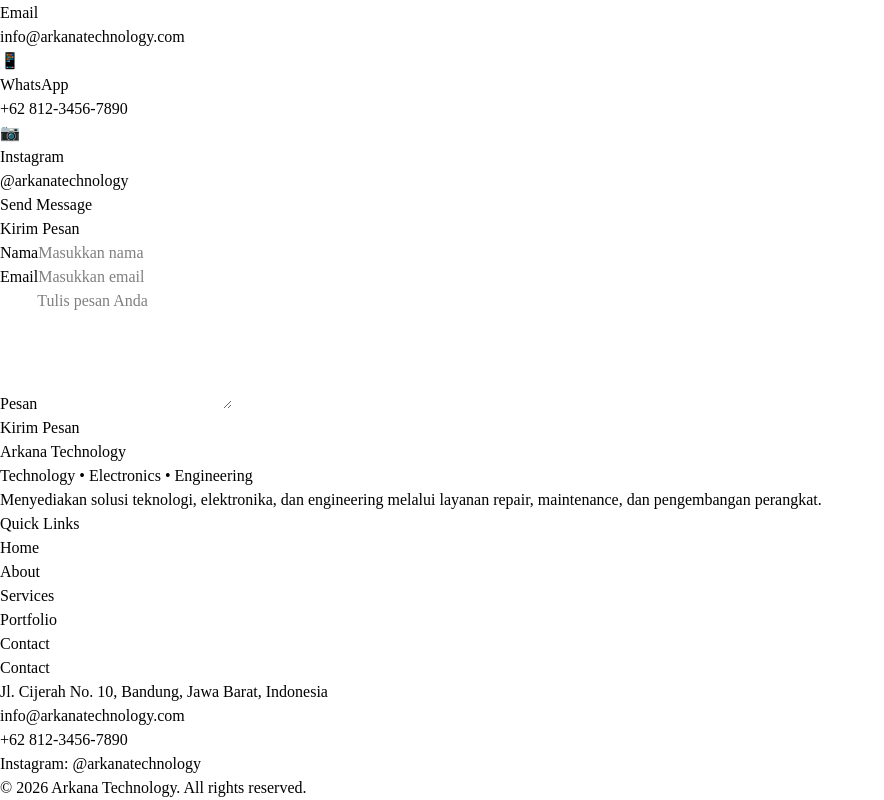
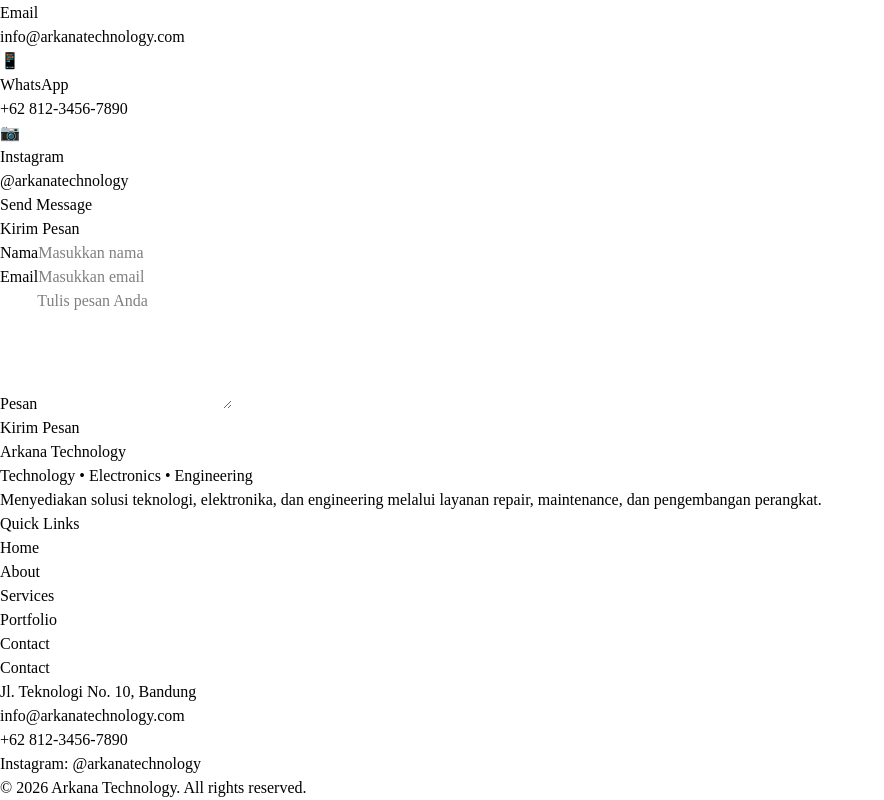
Before and after one commit to salsaabilaaa250-ux/arkana-technology, a React (Vite) app: page /Contact in a window 1280 px wide. Shown: the part 287-1087 px from the top of the page, without its empty margins (0-884 px from the left). Built offline with nearby package versions, Linux system fonts and the light colour scheme.

Commit message:
mengubah jalan

```diff
--- a/src/components/Footer.jsx
+++ b/src/components/Footer.jsx
@@ -38,8 +38,7 @@
           </h3>
 
           <div className="space-y-2 text-slate-300">
-            <p>Jl. Cijerah No. 10, Bandung,
-                  Jawa Barat, Indonesia</p>
+            <p>Jl. Teknologi No. 10, Bandung</p>
             <p>info@arkanatechnology.com</p>
             <p>+62 812-3456-7890</p>
             <p>Instagram: @arkanatechnology</p>
```
